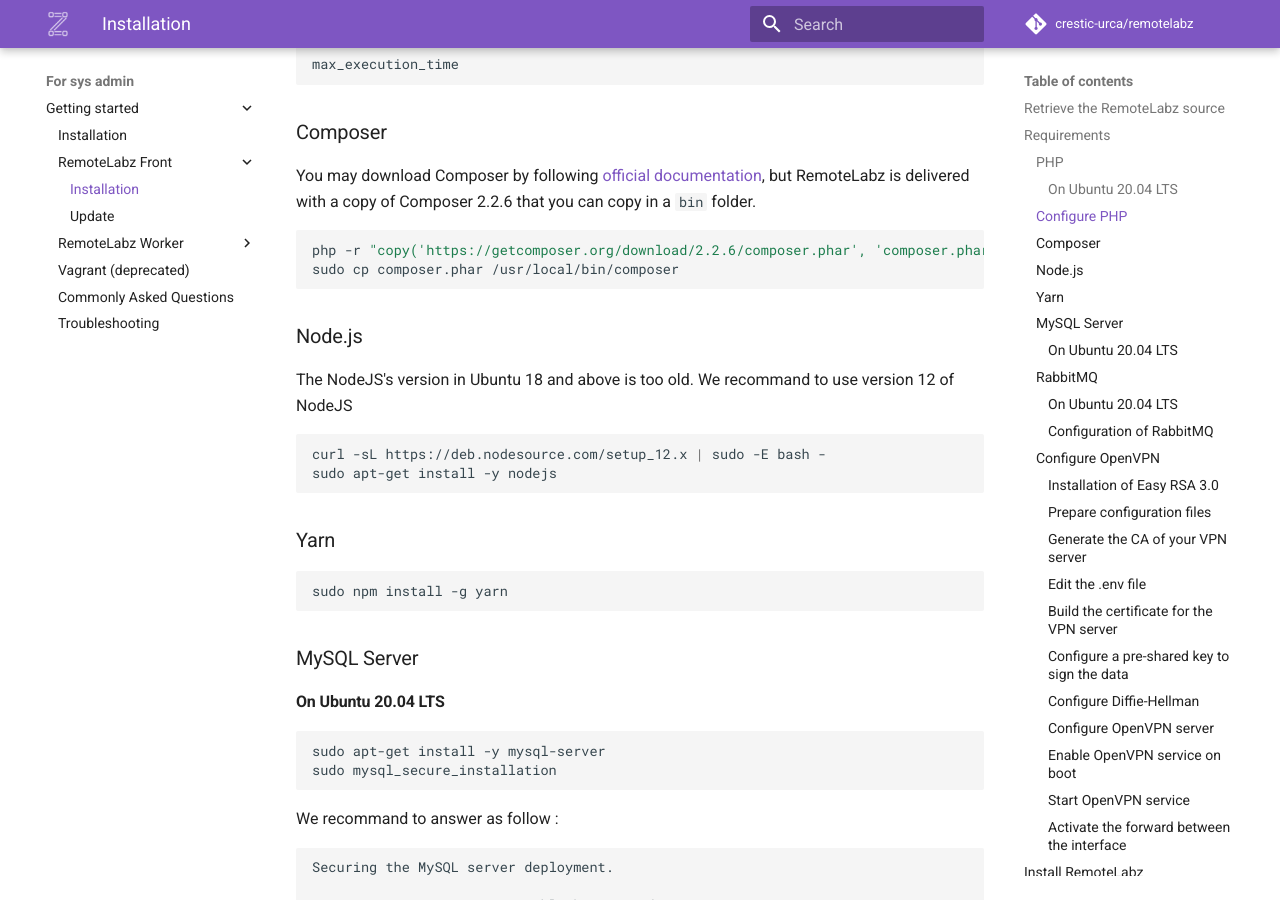
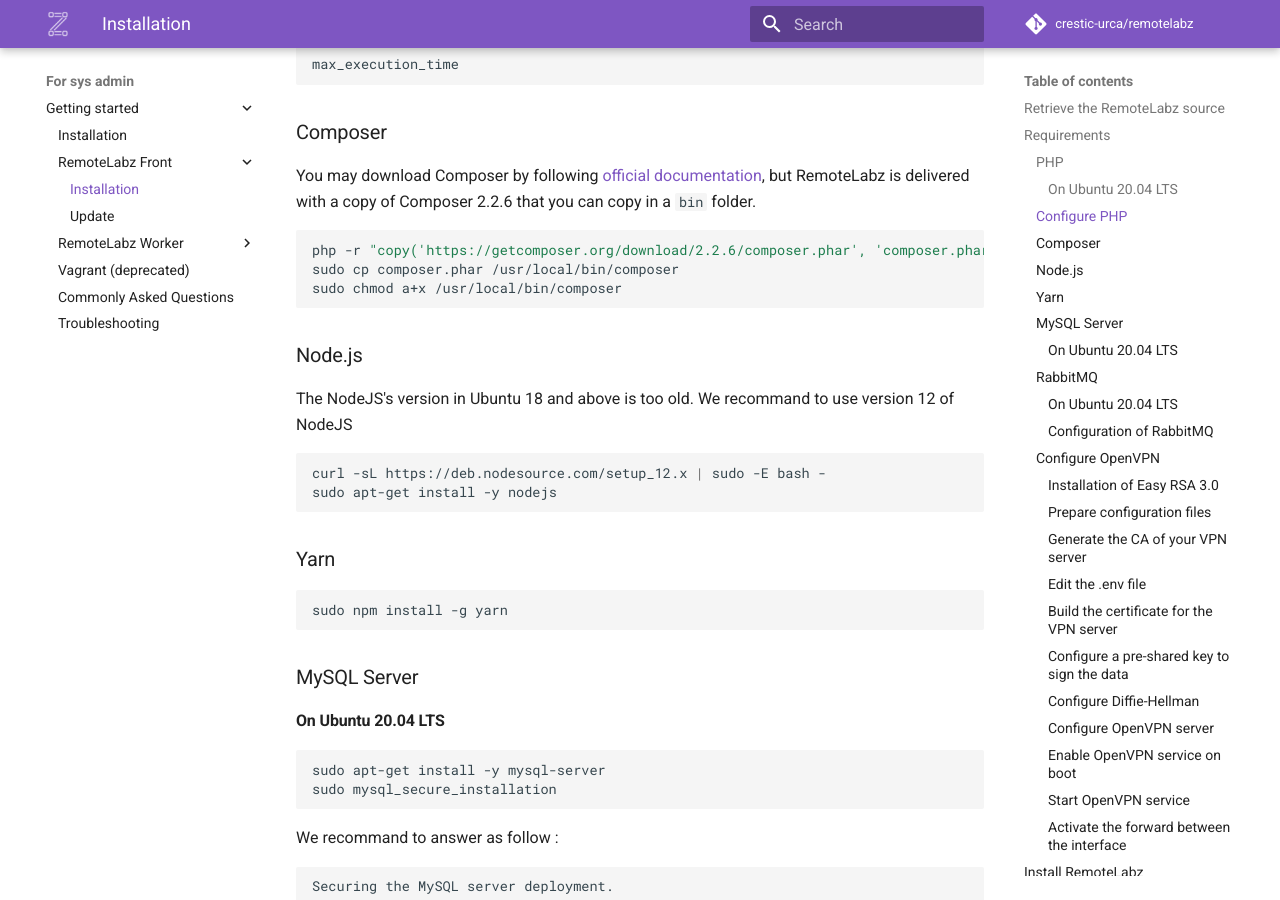
Before and after one commit to remotelabz/remotelabz-docs, an MkDocs documentation site: the page built from docs/administrators/getting-started/ubuntu-front.md, in a window 1280 px wide and 900 px high, scrolled down 1457 px. Built offline with MkDocs 1.6.1 and Material for MkDocs 9.7.7, drawn with Linux system fonts in a browser that asks for light colours; comment, search, counter and statistics services are not loaded.

Commit message:
composer chmod

````diff
--- a/docs/administrators/getting-started/ubuntu-front.md
+++ b/docs/administrators/getting-started/ubuntu-front.md
@@ -54,6 +54,7 @@ You may download Composer by following [official documentation](https://getcompo
 ``` bash
 php -r "copy('https://getcomposer.org/download/2.2.6/composer.phar', 'composer.phar');"
 sudo cp composer.phar /usr/local/bin/composer
+sudo chmod a+x /usr/local/bin/composer
 ```
 
 ### Node.js
````
